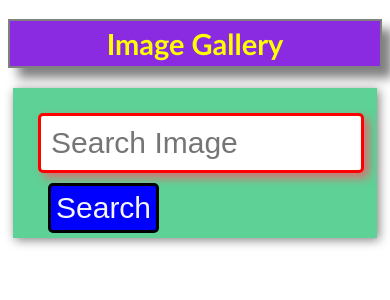
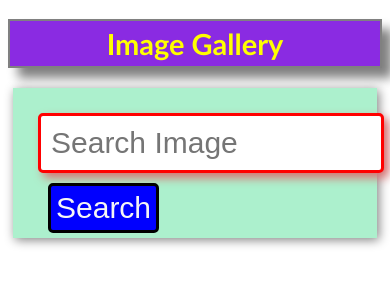
Before and after one commit to Smee78/clone-unspl-api, a React (Create React App) app: page / in a window 390 px wide. Shown: the top 300 px of the page. Built offline with nearby package versions, Linux system fonts and the light colour scheme.

Commit message:
responsive-h

```diff
--- a/src/index.css
+++ b/src/index.css
@@ -82,12 +82,12 @@ input{
 }
 @media screen and (max-width:500px) {
   input{
-    width:300px;
+    width:320px;
 
   }
   .continer{
     margin-left: 5px;
     margin-right: 5px;
-    background-color:rgb(94, 209, 150);
+    background-color:rgb(172, 240, 205);
   }
 }
```
